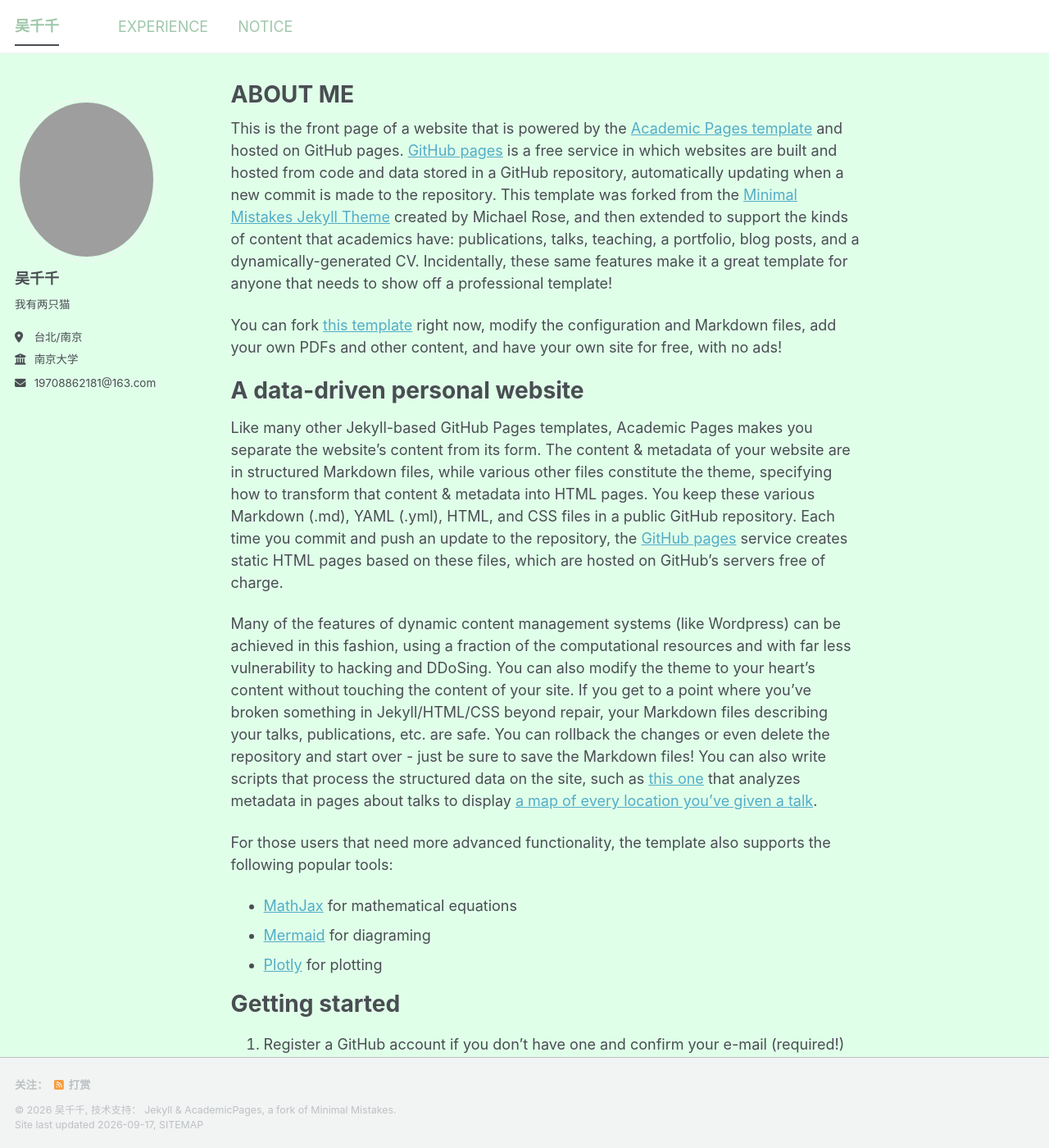
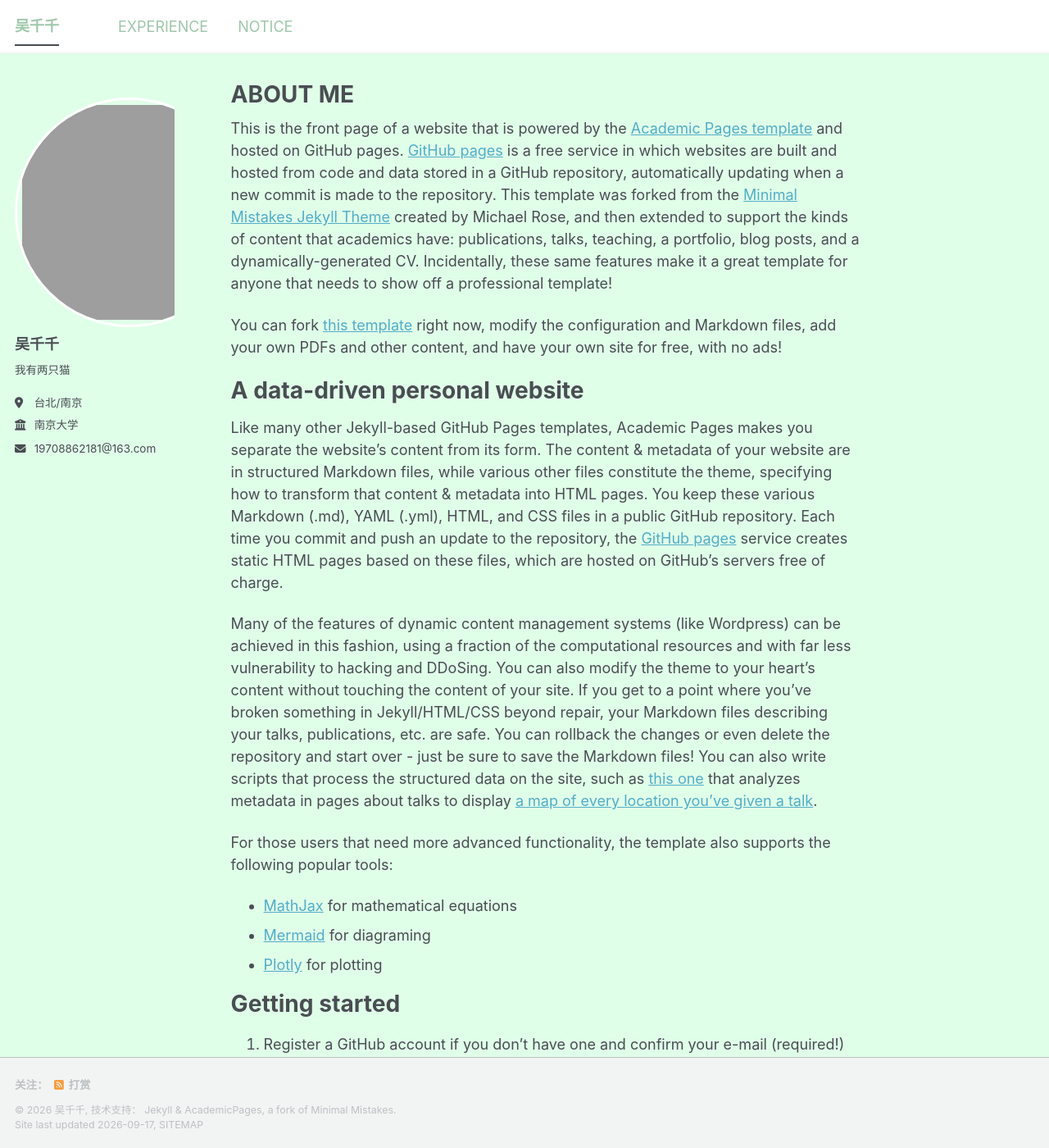
Before and after one commit to wuciancian0301/wuciancian0301.github.io, a Jekyll site: the page built from _pages/about.md, in a window 1280 px wide and 1400 px high. Shown: the whole window at 82% size. Built offline with Jekyll 4.4.1, drawn with Linux system fonts in a browser that asks for light colours; a style sheet for code colours, icons or effects is not loaded.

Commit message:
調整頭像

```diff
--- a/assets/css/main.scss
+++ b/assets/css/main.scss
@@ -51,10 +51,23 @@ body {
   display: none;
 }
 
-.author__avatar img {
-  width: 200px !important;
-  height: 200px !important;
+div.author__avatar {
+  display: block !important;
+  width: 280px !important;
+  height: 280px !important;
+  min-width: 280px !important;
+  max-width: 280px !important;
+  box-sizing: border-box !important;
+  overflow: hidden !important;
+  border: 3px solid #FFFFFF !important;
   border-radius: 50% !important;
-  object-fit: cover;
-  object-position: center 25%;
 }
+
+div.author__avatar > img.author__avatar {
+  width: 100% !important;
+  height: 100% !important;
+  max-width: none !important;
+  border-radius: 0 !important;
+  object-fit: cover !important;
+  object-position: 70% center !important;
+}
```
